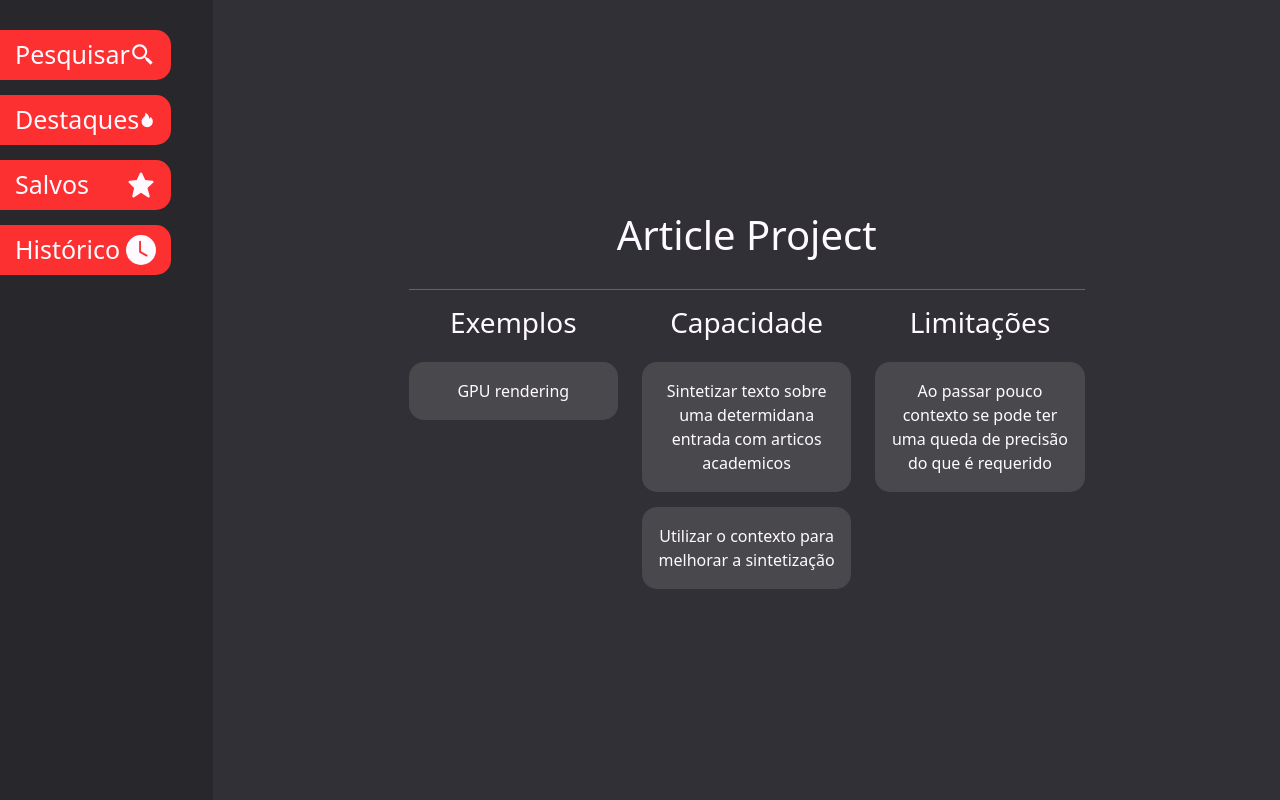
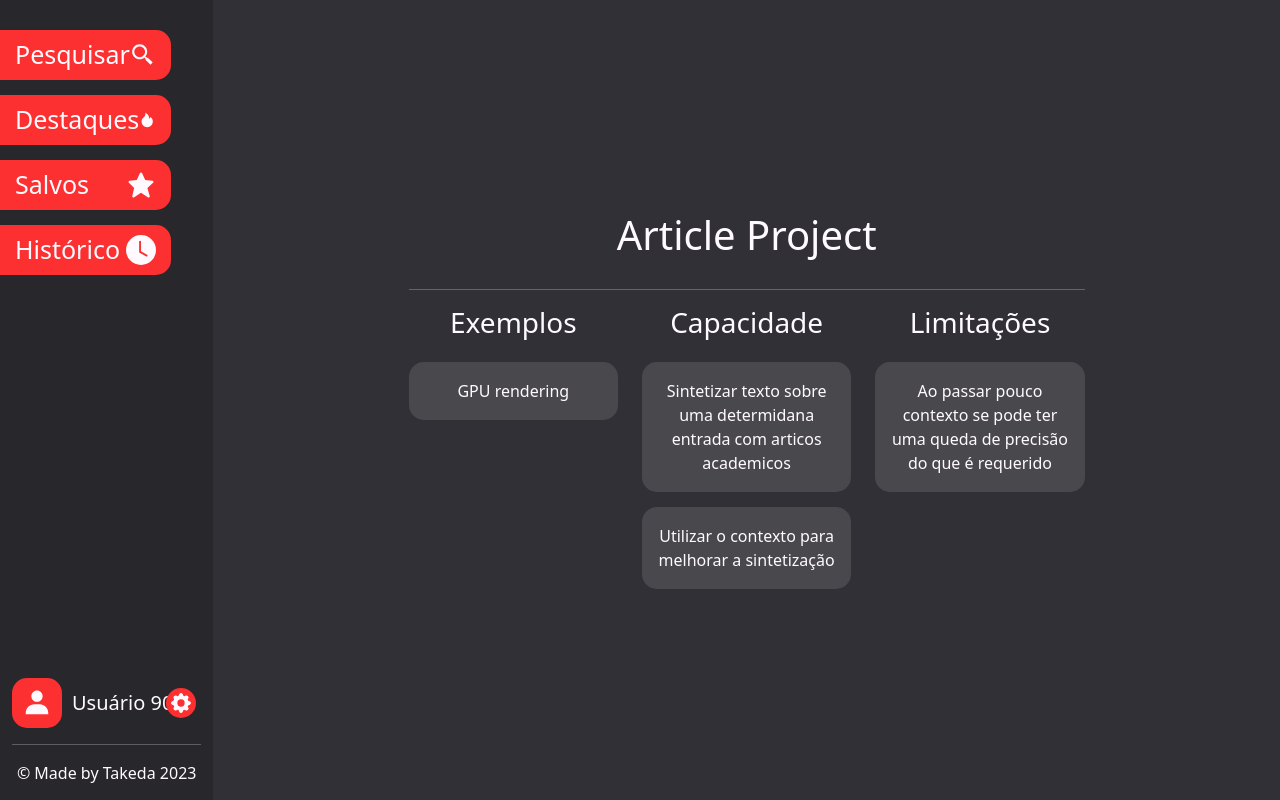
Before and after one commit to TakedaGalaxy/trabalho-ihc, a React (Create React App) app: page / in a window 1280 px wide. Built offline with nearby package versions, Linux system fonts and the light colour scheme.

Commit message:
Adicionado icone usuario

```diff
--- a/src/componentes/elementos/menu/menu.jsx
+++ b/src/componentes/elementos/menu/menu.jsx
@@ -1,8 +1,8 @@
 import * as React from "react";
 import "./menu.scss";
-import { BiSearchAlt2, BiSolidStar } from "react-icons/bi";
+import { BiSearchAlt2, BiSolidStar, BiSolidUser } from "react-icons/bi";
 import { AiFillFire } from "react-icons/ai";
-import { BsClockFill } from "react-icons/bs";
+import { BsClockFill, BsGearFill } from "react-icons/bs";
 import PaginaPesquisar from "../../../paginas/pesquisar/pesquisar";
 import PaginaDestaques from "../../../paginas/destaques/destaques";
 import PaginaSalvos from "../../../paginas/salvos/salvos";
@@ -25,6 +25,7 @@ function BotaoMenu({ escrita, icone, pagina, ativo, setRota }) {
 export default function ElemetnoMenu({ rotaAtual, setRota }) {
   return (
     <div className="MenuDescktop">
+      <div className="containerBotoes">
         <BotaoMenu
           escrita={"Pesquisar"}
           icone={<BiSearchAlt2 size={30} />}
@@ -57,5 +58,15 @@ export default function ElemetnoMenu({ rotaAtual, setRota }) {
           setRota={setRota}
         />
       </div>
+      <div className="containerUsuario">
+        <div className="logginUsuario">
+          <BiSolidUser className="icone" />
+          <span>Usuário 90</span>
+          <BsGearFill className="iconeConfiguracoes"/>
+        </div>
+        <hr />
+        <span>© Made by Takeda 2023</span>
+      </div>
+    </div>
   );
 }
--- a/src/componentes/elementos/menu/menu.scss
+++ b/src/componentes/elementos/menu/menu.scss
@@ -3,13 +3,56 @@
 .MenuDescktop {
   display: flex;
   flex-direction: column;
-  gap: 15px;
-  padding: 30px 0;
+  justify-content: space-between;
+  height: 100%;
+  .containerBotoes {
+    display: flex;
+    flex-direction: column;
+    gap: 15px;
+    padding: 30px 0;
+  }
+  .containerUsuario {
+    cursor: pointer;
+    padding: 15px 12px;
+    text-align: center;
+    color: $cor-quintenaria;
+    .logginUsuario {
+      position: relative;
+      display: flex;
+      align-items: center;
+      gap: 10px;
+      font-size: 20px;
+
+      .icone {
+        background-color: $cor-primaria;
+        height: 50px;
+        width: 50px;
+        padding: 10px;
+        border-radius: 15px;
+      }
+
+      .iconeConfiguracoes {
+        position: absolute;
+        right: 5px;
+        top: 50%;
+        transform: translate(0, -50%);
+        background-color: $cor-primaria;
+        height: 30px;
+        width: 30px;
+        padding: 5px;
+        border-radius: 100%;
+        transition: all .3s;
+
+        &:hover{
+          transform: translate(0, -50%) rotate(-20deg);
+        }
+      }
+    }
+  }
 }
-
 .BotaoMenu {
   width: 80%;
-  transition: all .3s;
+  transition: all 0.3s;
   &:hover {
     width: 85%;
   }
--- /dev/null
+++ b/src/componentes/secoes/listagem-historico/listagem-historico.jsx
@@ -0,0 +1,31 @@
+import "./listagem-historico.scss";
+import EstruturaContainer from "../../estruturas/container/container";
+import { Row, Col } from "react-bootstrap";
+import ElementoCardTopicoSalvo from "../../elementos/card-topico-salvo/card-topico-salvo";
+
+export default function SecaoListagemHistorico() {
+  return (
+    <section className="SecaoListagemHistorico">
+      <EstruturaContainer>
+        <Row>
+          <Col lg={12}>
+            <h2>Histórico</h2>
+            <hr />
+          </Col>
+          <Col lg={12} className="containerTopicoHistorico">
+            <ElementoCardTopicoSalvo titulo={"GPU rendering"} />
+          </Col>
+          <Col lg={12} className="containerTopicoHistorico">
+            <ElementoCardTopicoSalvo titulo={"GPU rendering"} />
+          </Col>
+          <Col lg={12} className="containerTopicoHistorico">
+            <ElementoCardTopicoSalvo titulo={"GPU rendering"} />
+          </Col>
+          <Col lg={12} className="containerTopicoHistorico">
+            <ElementoCardTopicoSalvo titulo={"GPU rendering"} />
+          </Col>
+        </Row>
+      </EstruturaContainer>
+    </section>
+  );
+}
--- /dev/null
+++ b/src/componentes/secoes/listagem-historico/listagem-historico.scss
@@ -0,0 +1,6 @@
+.SecaoListagemHistorico{
+  padding: 40px 0;
+  .containerTopicoHistorico{
+    margin-bottom: 30px;
+  }
+}
--- a/src/paginas/historico/historico.jsx
+++ b/src/paginas/historico/historico.jsx
@@ -1,9 +1,10 @@
+import SecaoListagemHistorico from "../../componentes/secoes/listagem-historico/listagem-historico";
 import "./historico.scss";
 
 export default function PaginaHistorico() {
   return (
     <>
-      <h1>Historico</h1>
+      <SecaoListagemHistorico />
     </>
   );
 }
```
Lines whose indentation alone changed are shown as unchanged.
